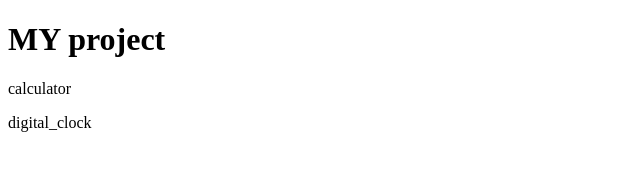
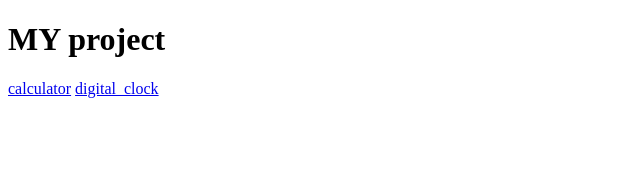
Before and after one commit to KPIv77/mini_project_JS, a plain HTML site: page index.html in a window 1280 px wide. Shown: the whole page, without its empty margins (0-640 px from the left). Drawn offline with Linux system fonts and the light colour scheme.

Commit message:
add link

```diff
--- a/index.html
+++ b/index.html
@@ -8,8 +8,8 @@
 <body>
     <div>
         <h1>MY project</h1>
-        <p src="https://kpiv77.github.io/mini_project_JS/calculator">calculator</p>
-        <p src="https://kpiv77.github.io/mini_project_JS/digital_clock">digital_clock</p>
+        <a href="https://kpiv77.github.io/mini_project_JS/calculator" target="_blank" rel="noopener noreferrer">calculator</a>
+        <a href="https://kpiv77.github.io/mini_project_JS/digital_clock" target="_blank" rel="noopener noreferrer">digital_clock</a>
     </div>
 </body>
 </html>
```
